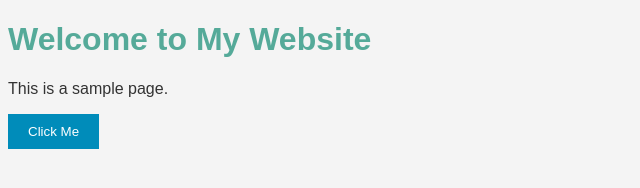
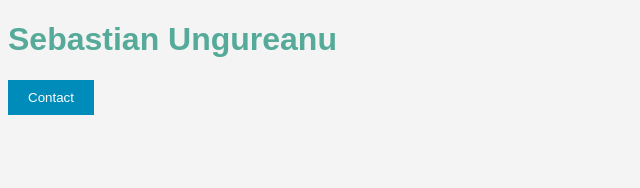
Before and after one commit to ghost24user/mywebsite, a plain HTML site: page index.html in a window 1280 px wide. Shown: the whole page, without its empty margins (0-640 px from the left). Drawn offline with Linux system fonts and the light colour scheme.

Commit message:
Update index.html

```diff
--- a/index.html
+++ b/index.html
@@ -3,13 +3,15 @@
 <head>
     <meta charset="UTF-8">
     <meta name="viewport" content="width=device-width, initial-scale=1.0">
-    <title>Sebastian</title>
-    <link rel="stylesheet" href="styles.css"> <!-- Link to CSS -->
+    <title>Landing Page - Sebastian Ungureanu</title>
+    <link rel="stylesheet" href="styles.css">
 </head>
 <body>
-    <h1>Welcome to My Website</h1>
-    <p>This is a sample page.</p>
-    <button onclick="changeColor()">Click Me</button> <!-- Button to trigger JS -->
-    <script src="script.js"></script> <!-- Link to JavaScript -->
+    <div class="landing-container">
+        <h1 class="name">Sebastian Ungureanu</h1>
+        <button class="contact-button" onclick="contact()">Contact</button>
+    </div>
+
+    <script src="script.js"></script>
 </body>
 </html>
```
